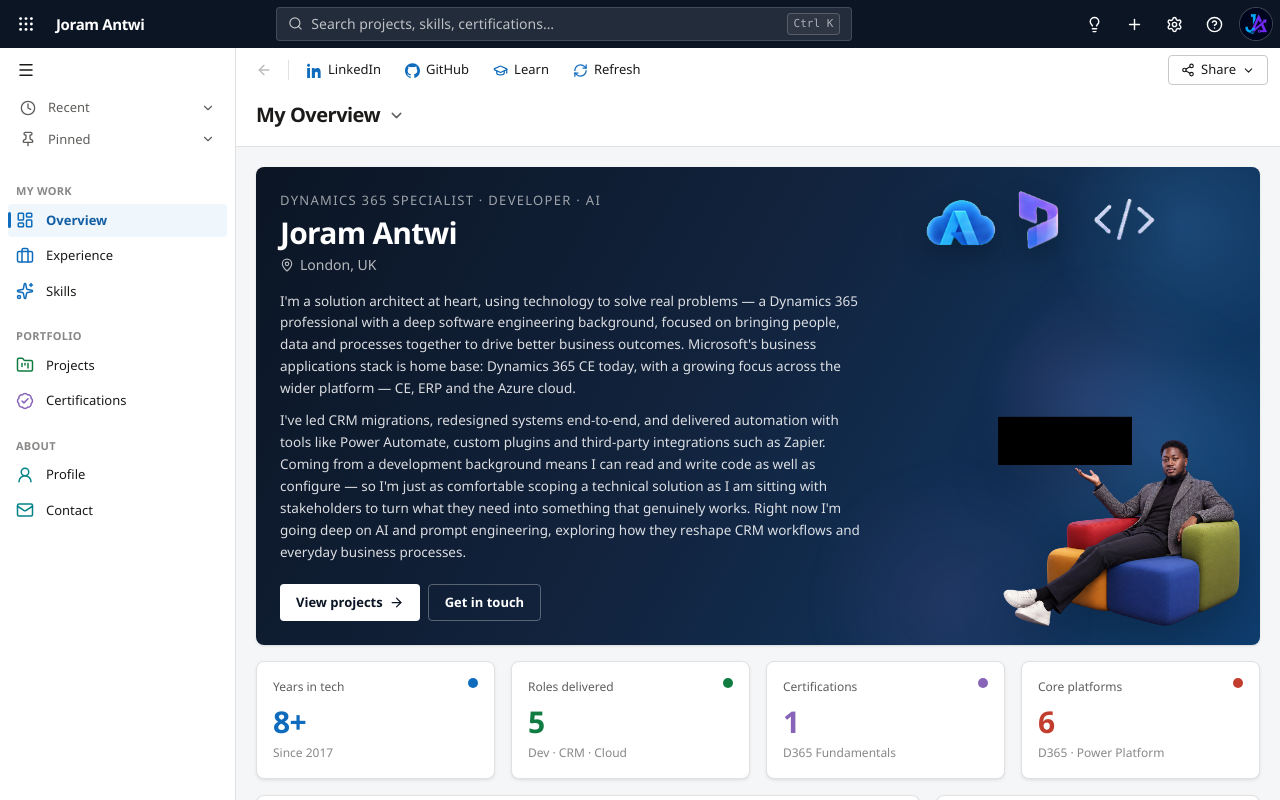
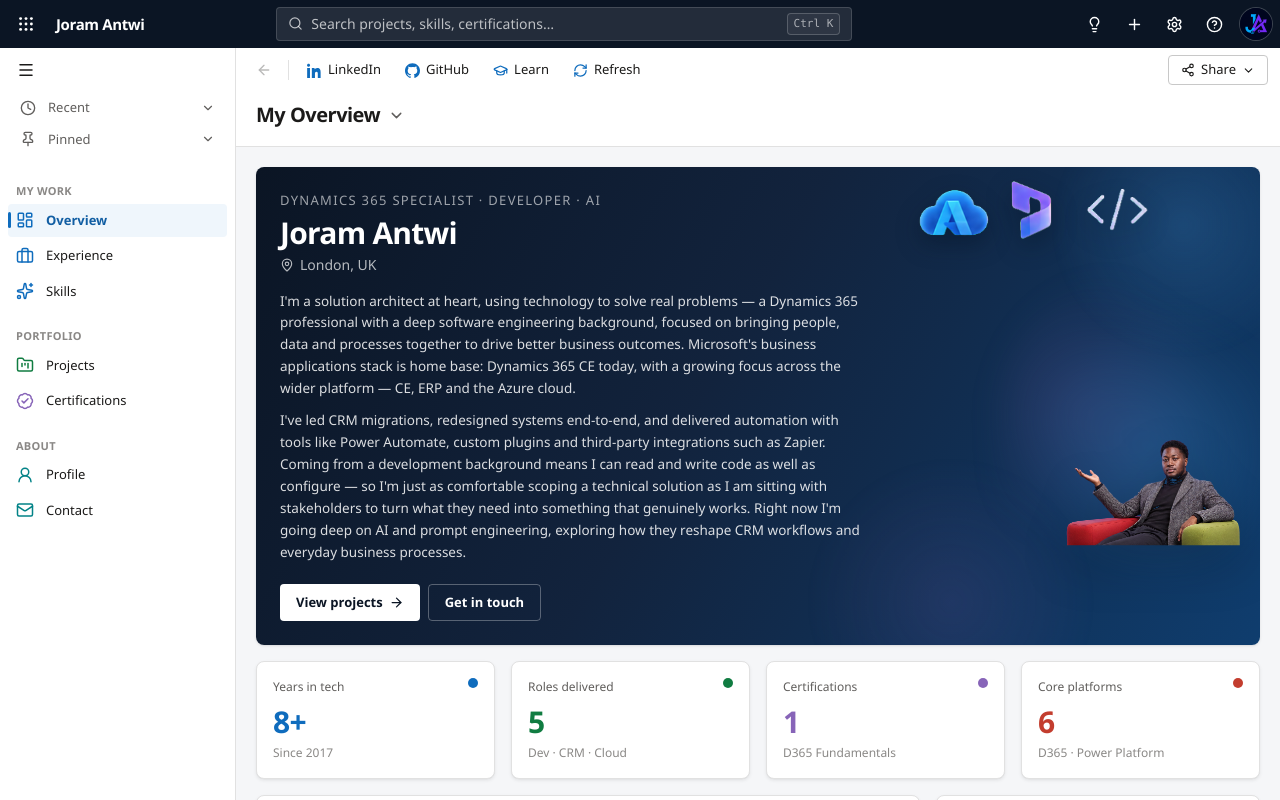
Before and after one commit to joramantwi/Joram-Portfolio, a Next.js app: page / in a window 1280 px wide. Built offline with nearby package versions, Linux system fonts and the light colour scheme.

Commit message:
Fix tech lounge transparency and icon animation

```diff
--- a/src/components/TechLounge.module.css
+++ b/src/components/TechLounge.module.css
@@ -36,9 +36,9 @@
 
 .iconCluster {
   position: absolute;
-  top: 6%;
-  left: 11%;
-  z-index: 3;
+  top: 4%;
+  left: 9%;
+  z-index: 4;
   display: flex;
   align-items: center;
   gap: clamp(1rem, 2.2vw, 2rem);
--- a/src/components/TechLounge.tsx
+++ b/src/components/TechLounge.tsx
@@ -39,7 +39,7 @@ export default function TechLounge() {
 
       <Image
         className={styles.portrait}
-        src="/hero/joram-tech-lounge-landscape.png"
+        src="/hero/joram-tech-lounge-fixed.png"
         alt=""
         width={1672}
         height={941}
```
Also changed, not shown: public/hero/joram-tech-lounge-fixed.png (added).
